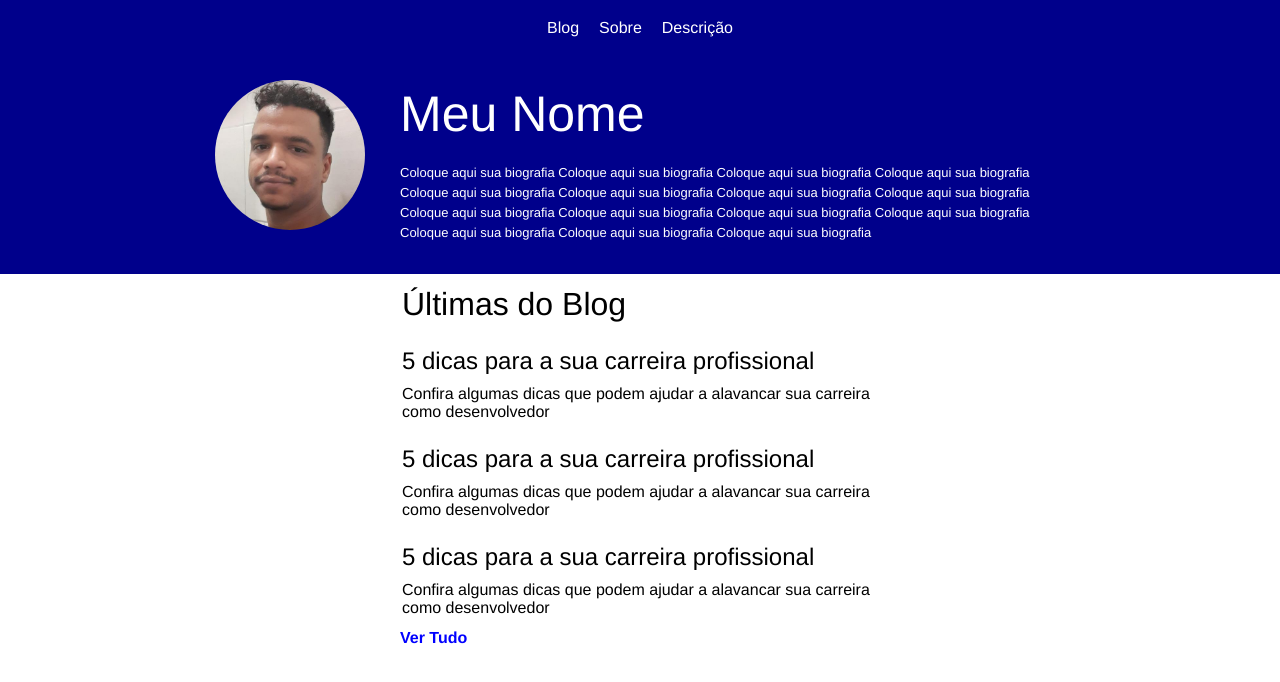
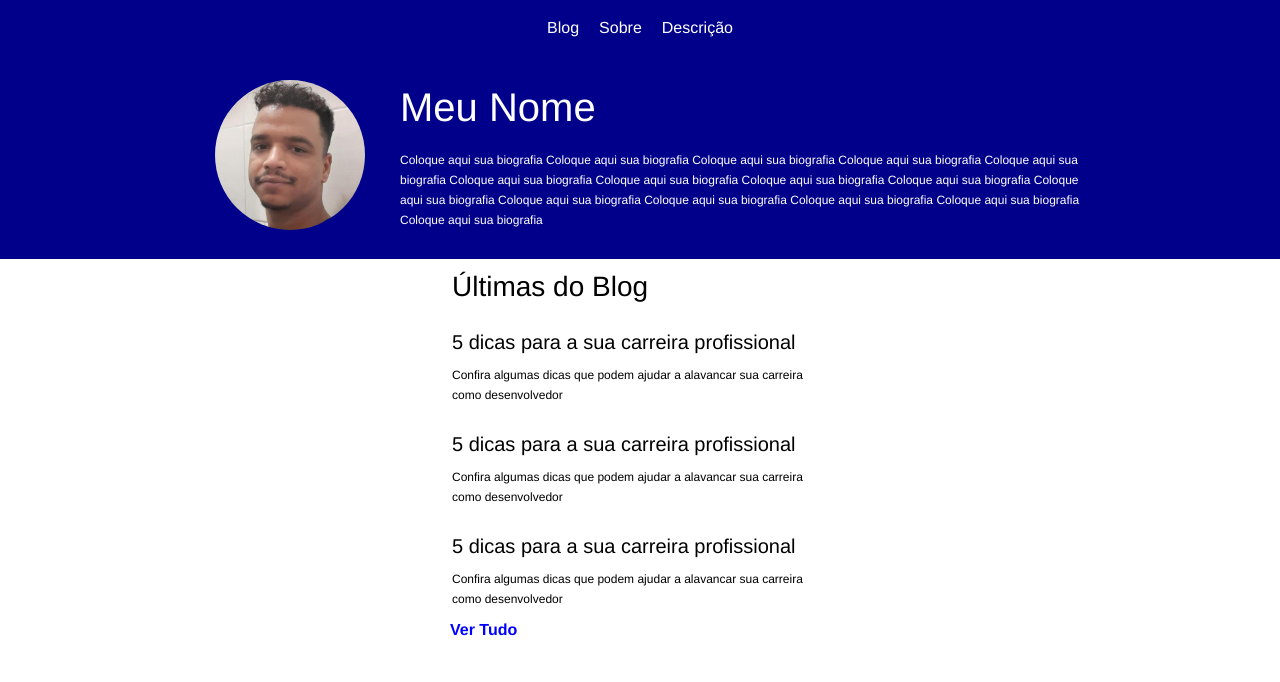
Before and after one commit to agvicente/angularaulas, an Angular app in the folder angularaulas/: page / in a window 1280 px wide. Shown: the top 682 px of the page. Built offline with nearby package versions, Linux system fonts and the light colour scheme.

Commit message:
Finalização do Front end

```diff
--- a/angularaulas/src/styles.css
+++ b/angularaulas/src/styles.css
@@ -52,7 +52,6 @@ header {
     max-width: 900px;
     display: flex;
     background-color: none;
-    padding-bottom: 15px;
 }
 
 .foto {
@@ -76,7 +75,7 @@ header {
 }
 
 .biografia h1{
-    font-size: 50px;
+    font-size: 40px;
 }
 
 .biografia h1,
@@ -85,13 +84,13 @@ header {
 }
 
 .biografia p{
-    font-size: small;
+    font-size: 12px;
     line-height: 20px;
 }
 
 .ultimasDoBlog {
     margin: auto;
-    max-width: 500px;
+    max-width: 400px;
 }
 
 .ultimasDoBlog ul,
@@ -103,6 +102,10 @@ header {
 .ultimasDoBlog h1{
    padding: 12px;
 }
+
+.ultimasDoBlog h1{
+    font-size: 28px;
+ }
 
 .ultimasDoBlog .itemBlog:hover {
    background-color: azure;
@@ -118,12 +121,14 @@ header {
 
 .ultimasDoBlog p{
     padding-top: 10px;
-
+    font-size: 12px;
+    line-height: 20px;
 }
 .ultimasDoBlog h2 a{
     color: #000;
     text-transform: none;
     text-decoration: none;
+    font-size: 20px;
  }
  .ultimasDoBlog h2 a:hover{
     color: blue;
```
